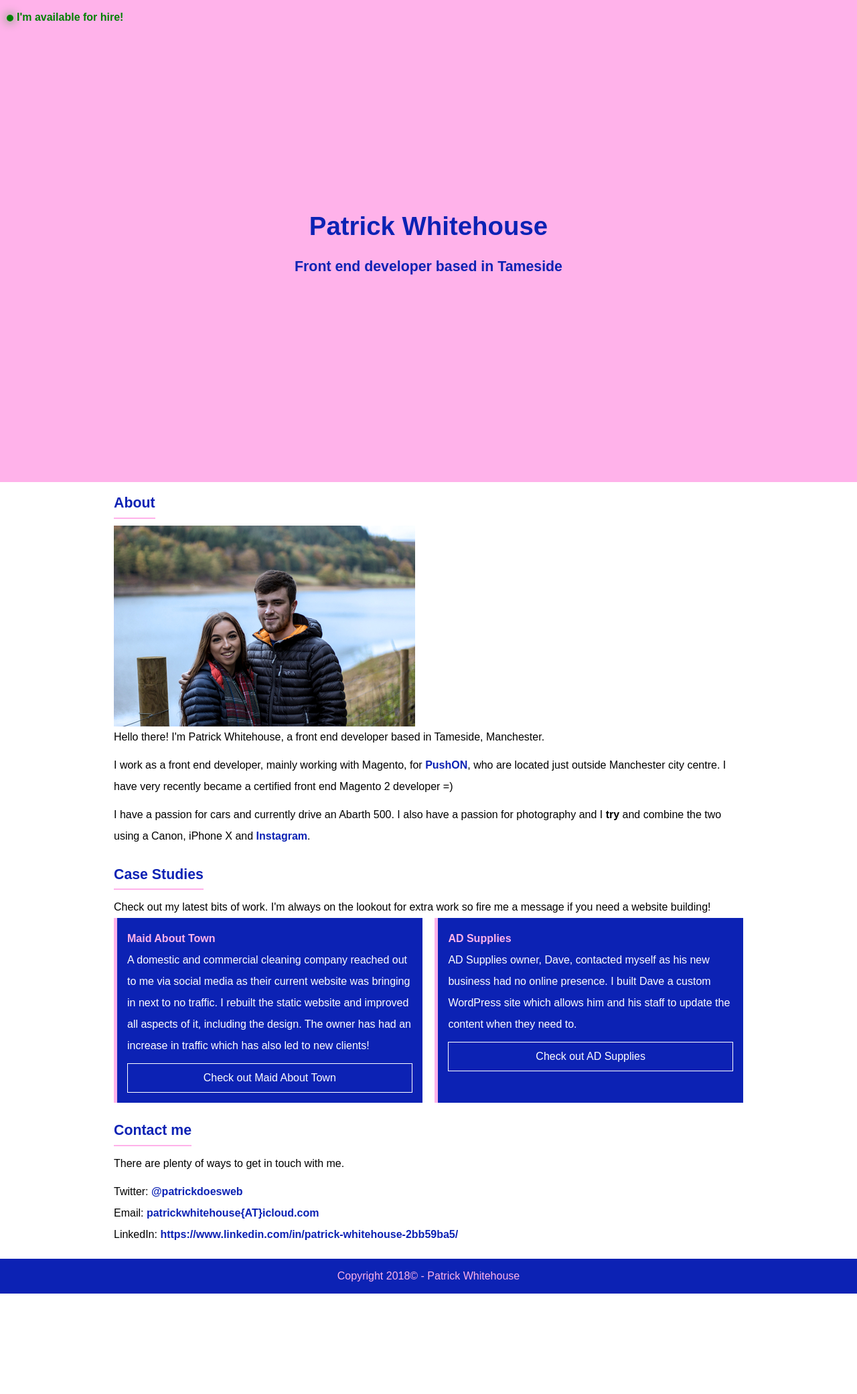
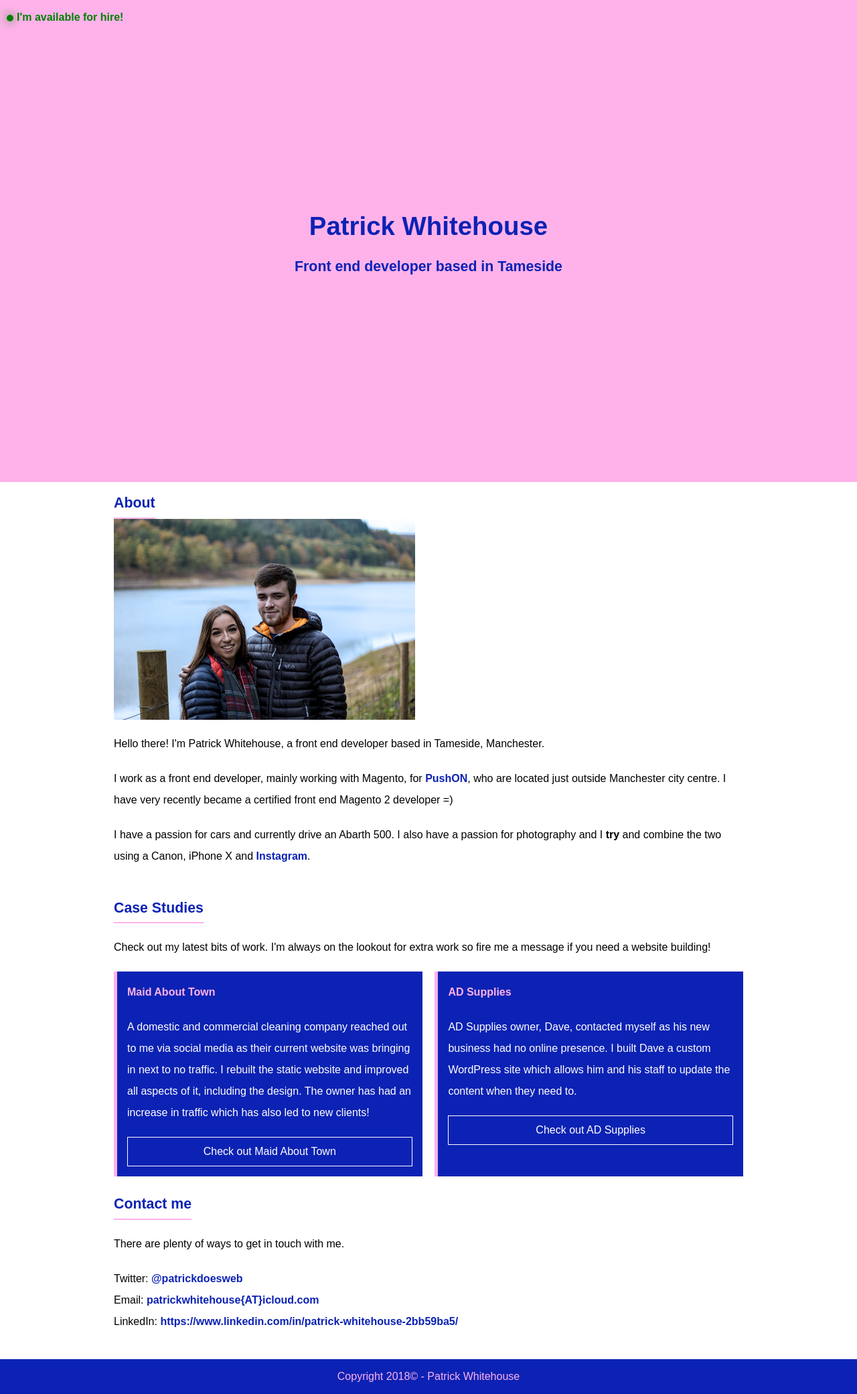
Before and after one commit to PatrickWhitehouse/Old-portfolio, a Jekyll site: the page built from index.html, in a window 1280 px wide. Shown: the whole page at 67% size. Built offline with Jekyll 4.4.1, drawn with Linux system fonts in a browser that asks for light colours; some web fonts are replaced; before the commit the page ends 1932 px from its top, so only the background shows below that.

Commit message:
modifications

```diff
--- a/_scss/_typography.scss
+++ b/_scss/_typography.scss
@@ -28,7 +28,6 @@ h3::after{
     height: 2px;
     background-color: $orchid;
     content:"";
-    margin-bottom: $indent__m;
 }
 
 a, a:link, a:visited, a:active{
--- a/_scss/main.scss
+++ b/_scss/main.scss
@@ -18,8 +18,8 @@ body {
 @import "typography";
 @import "home";
 
-p + p{
-  margin-top: $indent__m;
+p{
+  margin: 20px 0;
 }
 
 img{
--- a/css/main.css
+++ b/css/main.css
@@ -36,8 +36,7 @@ h3::after {
   display: block;
   height: 2px;
   background-color: #ffb2ea;
-  content: "";
-  margin-bottom: 10px; }
+  content: ""; }
 
 a, a:link, a:visited, a:active {
   color: #0c22b4;
@@ -171,8 +170,8 @@ a:focus {
       .project:nth-of-type(odd) {
         margin-right: 0; } }
 
-p + p {
-  margin-top: 10px; }
+p {
+  margin: 20px 0; }
 
 img {
   display: block;
```
